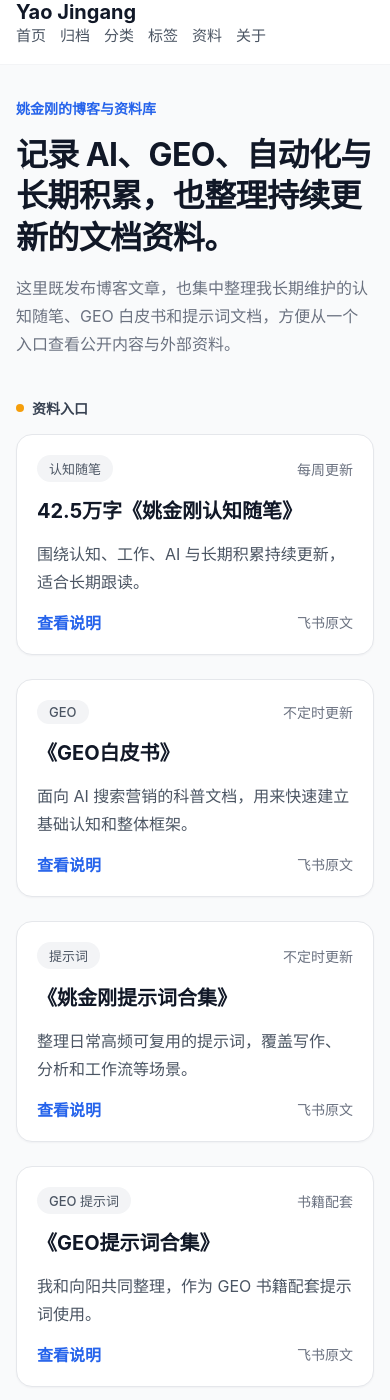
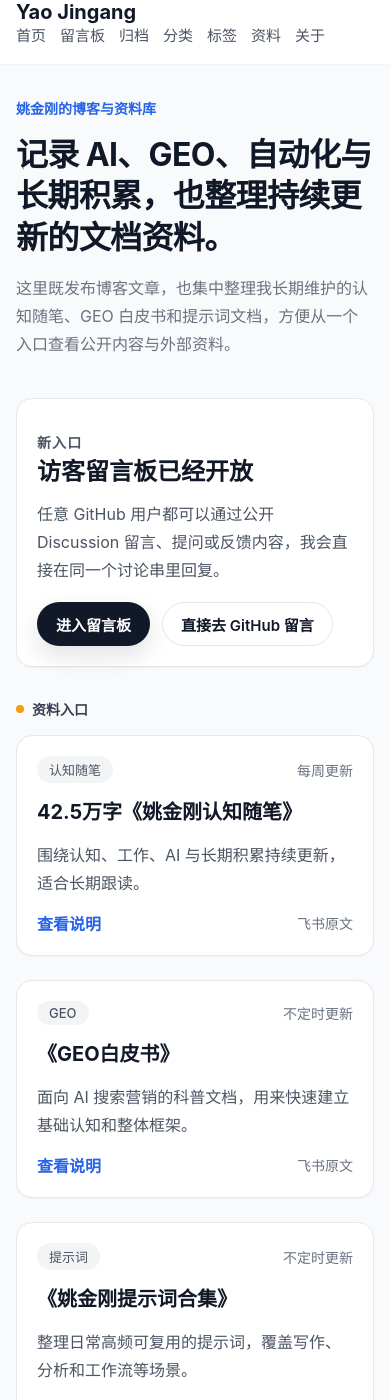
Before and after one commit to yaojingang/yaojingang.github.io, a Jekyll site: the page built from index.html, in a window 390 px wide and 1400 px high. Built offline with Jekyll 4.4.1, drawn with Linux system fonts in a browser that asks for light colours.

Commit message:
Add guestbook page and discussion link

```diff
--- a/_config.yml
+++ b/_config.yml
@@ -10,6 +10,10 @@ plugins:
 author:
   name: Yao Jingang
   github: yaojingang
+
+guestbook:
+  discussion_url: "https://github.com/yaojingang/yaojingang.github.io/discussions/1"
+  repo_url: "https://github.com/yaojingang/yaojingang.github.io/discussions"
 
 lang: zh-CN
 timezone: Asia/Shanghai
--- a/_layouts/default.html
+++ b/_layouts/default.html
@@ -14,6 +14,7 @@
       <a class="site-brand" href="{{ '/' | relative_url }}">{{ site.title }}</a>
       <nav class="site-nav" aria-label="Main navigation">
         <a href="{{ '/' | relative_url }}">首页</a>
+        <a href="{{ '/guestbook/' | relative_url }}">留言板</a>
         <a href="{{ '/archive/' | relative_url }}">归档</a>
         <a href="{{ '/categories/' | relative_url }}">分类</a>
         <a href="{{ '/tags/' | relative_url }}">标签</a>
--- a/assets/css/style.scss
+++ b/assets/css/style.scss
@@ -162,6 +162,133 @@ li {
   grid-template-columns: repeat(2, minmax(0, 1fr));
   gap: 24px;
   margin-bottom: 32px;
+}
+
+.guestbook-callout,
+.guestbook-panel,
+.guestbook-guide {
+  display: flex;
+  justify-content: space-between;
+  gap: 24px;
+  align-items: flex-start;
+}
+
+.guestbook-callout {
+  margin: 0 0 32px;
+  border-color: #dbeafe;
+  background:
+    radial-gradient(circle at top right, rgba(37, 99, 235, 0.08), transparent 32%),
+    linear-gradient(135deg, #ffffff, #f8fbff);
+}
+
+.guestbook-callout-copy h2,
+.guestbook-panel-copy h1,
+.guestbook-panel-copy h2,
+.guestbook-guide h2 {
+  margin: 0;
+  font-size: clamp(1.5rem, 3vw, 2rem);
+  line-height: 1.35;
+}
+
+.guestbook-callout-copy p,
+.guestbook-panel-copy p,
+.guestbook-guide p {
+  margin: 12px 0 0;
+  color: #4b5563;
+}
+
+.guestbook-callout-kicker {
+  margin: 0 0 10px;
+  color: var(--accent);
+  font-size: 0.875rem;
+  font-weight: 700;
+  letter-spacing: 0.08em;
+  text-transform: uppercase;
+}
+
+.guestbook-callout-actions,
+.guestbook-panel-actions {
+  display: flex;
+  flex-wrap: wrap;
+  gap: 12px;
+  align-items: center;
+}
+
+.primary-link-button,
+.secondary-link-button {
+  display: inline-flex;
+  align-items: center;
+  justify-content: center;
+  min-height: 44px;
+  padding: 0 18px;
+  border-radius: 999px;
+  border: 1px solid transparent;
+  font-size: 0.9375rem;
+  font-weight: 600;
+  transition: transform 180ms ease, border-color 180ms ease, box-shadow 180ms ease;
+}
+
+.primary-link-button {
+  background: var(--text);
+  color: #ffffff;
+  box-shadow: 0 10px 24px rgba(17, 24, 39, 0.12);
+}
+
+.secondary-link-button {
+  border-color: var(--line);
+  background: rgba(255, 255, 255, 0.86);
+  color: var(--text);
+}
+
+.primary-link-button:hover,
+.secondary-link-button:hover {
+  transform: translateY(-1px);
+}
+
+.guestbook-panel {
+  margin-bottom: 24px;
+  padding: 28px;
+}
+
+.guestbook-badges,
+.guestbook-steps,
+.guestbook-rules {
+  display: flex;
+  flex-wrap: wrap;
+  gap: 10px;
+  margin-top: 16px;
+}
+
+.guestbook-badges span,
+.guestbook-steps span,
+.guestbook-rules span {
+  display: inline-flex;
+  align-items: center;
+  min-height: 36px;
+  padding: 0 14px;
+  border-radius: 999px;
+  background: #f3f4f6;
+  color: #374151;
+  font-size: 0.875rem;
+  font-weight: 500;
+}
+
+.guestbook-guide {
+  margin-top: 24px;
+  padding: 24px 28px;
+}
+
+.guestbook-guide h2 {
+  font-size: 1.25rem;
+}
+
+.guestbook-guide ul {
+  margin: 14px 0 0;
+  padding-left: 1.25rem;
+}
+
+.guestbook-guide li {
+  color: #4b5563;
 }
 
 .post-card,
@@ -397,7 +524,10 @@ li {
   .post-card-foot,
   .post-meta,
   .archive-year li,
-  .taxonomy-group li {
+  .taxonomy-group li,
+  .guestbook-callout,
+  .guestbook-panel,
+  .guestbook-guide {
     display: block;
   }
 
@@ -421,6 +551,11 @@ li {
     padding: 20px;
   }
 
+  .guestbook-callout-actions,
+  .guestbook-panel-actions {
+    margin-top: 18px;
+  }
+
   .post-card-head time,
   .post-card-foot span,
   .post-meta span,
--- a/index.html
+++ b/index.html
@@ -11,6 +11,20 @@ title: 首页
   <p class="intro-text">
     这里既发布博客文章，也集中整理我长期维护的认知随笔、GEO 白皮书和提示词文档，方便从一个入口查看公开内容与外部资料。
   </p>
+</section>
+
+<section class="guestbook-callout content-card">
+  <div class="guestbook-callout-copy">
+    <p class="guestbook-callout-kicker">新入口</p>
+    <h2>访客留言板已经开放</h2>
+    <p>
+      任意 GitHub 用户都可以通过公开 Discussion 留言、提问或反馈内容，我会直接在同一个讨论串里回复。
+    </p>
+  </div>
+  <div class="guestbook-callout-actions">
+    <a class="primary-link-button" href="{{ '/guestbook/' | relative_url }}">进入留言板</a>
+    <a class="secondary-link-button" href="{{ site.guestbook.discussion_url }}" target="_blank" rel="noopener noreferrer">直接去 GitHub 留言</a>
+  </div>
 </section>
 
 <section class="section-title-row">
```
Also changed, not shown: guestbook.md (added, +49 -0 lines).
